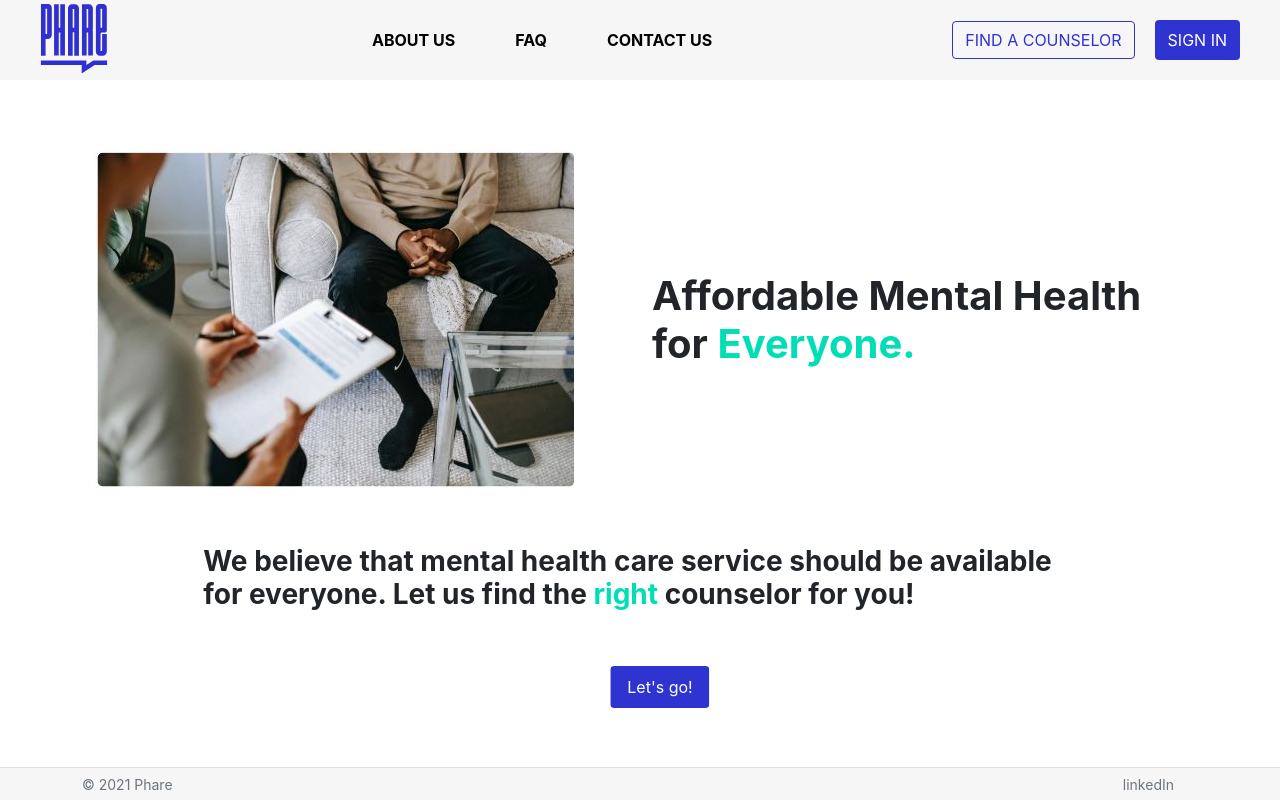
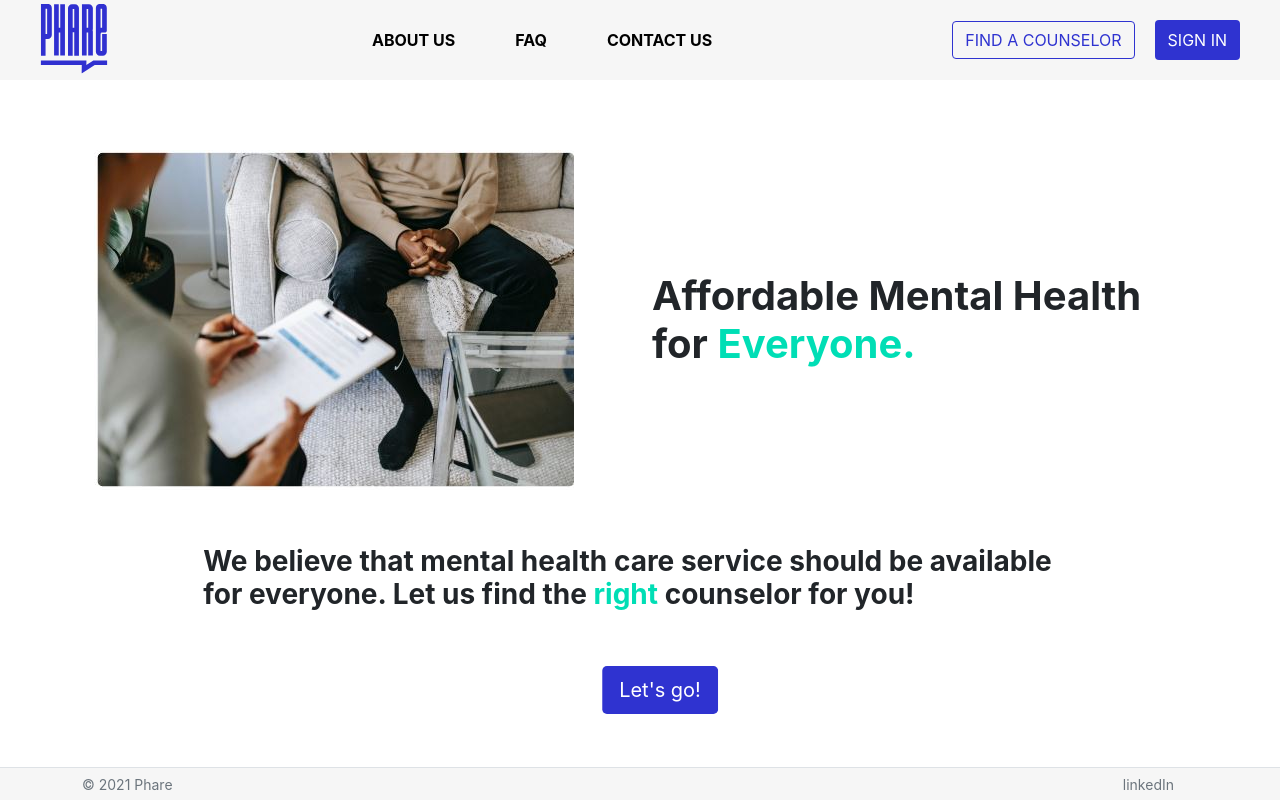
Before and after one commit to imcinnes31/Pricing-Tool, a React (Create React App) app in the folder client/: page / in a window 1280 px wide. Built offline with nearby package versions, Linux system fonts and the light colour scheme.

Commit message:
Update: slightly adjust btn size

```diff
--- a/client/src/pages/Home.jsx
+++ b/client/src/pages/Home.jsx
@@ -41,7 +41,7 @@ export default function Home() {
 
       <div className="container">
         <Link to={ROUTES.MAIN}>
-          <button className="btn primary-button horizontal-center px-3 py-2">
+          <button className="btn btn-lg primary-button horizontal-center px-3 py-2">
             Let's go!
           </button>
         </Link>
```
